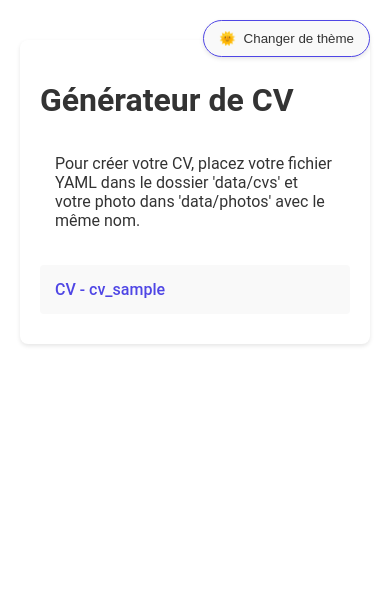
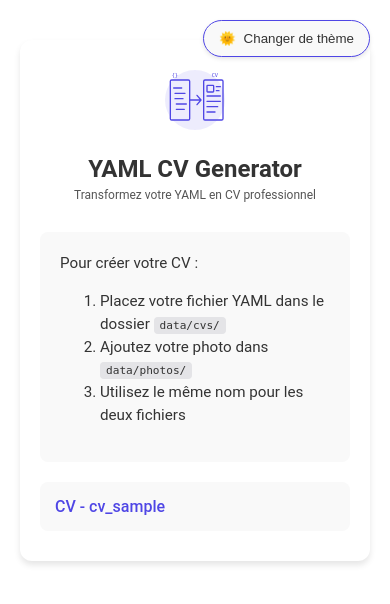
Before and after one commit to Vehementz/python-x-yaml-cv-generator, a Flask app: page / in a window 390 px wide. Shown: the top 604 px of the page. Run offline with Flask 3, Linux system fonts and the light colour scheme.

Commit message:
feat(index.html): enhance user interface with logo, animation, and responsive design
Update the page title to "YAML CV Generator" for clarity.
Add logo and animation to enhance visual appeal.
Add responsive design for improved mobile user experience.

```diff
--- a/templates/index.html
+++ b/templates/index.html
@@ -3,7 +3,7 @@
 <html lang="fr">
 <head>
     <meta charset="UTF-8">
-    <title>Générateur de CV</title>
+    <title>YAML CV Generator</title>
     <style>
         {{ theme_variables() }}
         {{ theme_button_style() }}
@@ -14,42 +14,121 @@
             padding: 20px;
             background: var(--bg-color);
         }
+
+        .logo-container {
+            display: flex;
+            align-items: center;
+            justify-content: center;
+            margin-bottom: 30px;
+            gap: 15px;
+            animation: fadeIn 0.8s ease-out;
+        }
+
+        @keyframes fadeIn {
+            from {
+                opacity: 0;
+                transform: translateY(-10px);
+            }
+            to {
+                opacity: 1;
+                transform: translateY(0);
+            }
+        }
+
+        .logo {
+            width: 80px;
+            height: 80px;
+            color: var(--accent-color);
+            transition: all 0.3s ease;
+        }
+
+        .logo:hover {
+            transform: scale(1.05);
+            filter: drop-shadow(0 0 8px var(--shadow));
+        }
+
+        .app-title {
+            font-size: 2em;
+            color: var(--text-color);
+            margin: 0;
+            font-weight: 600;
+            display: flex;
+            flex-direction: column;
+            align-items: flex-start;
+        }
+
+        .app-subtitle {
+            font-size: 0.5em;
+            color: var(--company-color);
+            font-weight: normal;
+            margin-top: 5px;
+        }
+
         .cv-list {
             max-width: 800px;
             margin: 20px auto;
-            padding: 20px;
+            padding: 30px;
             background: var(--bg-color);
-            border-radius: 8px;
-            box-shadow: 0 2px 4px var(--shadow);
+            border-radius: 12px;
+            box-shadow: 0 4px 6px var(--shadow);
         }
+
         .cv-item {
             margin: 10px 0;
             padding: 15px;
             background: var(--content-bg);
-            border-radius: 4px;
+            border-radius: 8px;
             border: 1px solid var(--border-color);
             transition: all 0.3s ease;
         }
+
         .cv-item:hover {
             background: var(--bg-color);
             transform: translateX(5px);
+            border-color: var(--accent-color);
         }
+
         .cv-item a {
             text-decoration: none;
             color: var(--accent-color);
             font-weight: 500;
             display: block;
         }
-        h1 {
-            color: var(--text-color);
-            margin-bottom: 20px;
-        }
+
         .info {
             margin: 20px 0;
-            padding: 15px;
-            background: var(--bg-secondary);
+            padding: 20px;
+            background: var(--content-bg);
+            border-radius: 8px;
+            color: var(--text-color);
+            border: 2px dashed var(--border-color);
+            font-size: 0.95em;
+            line-height: 1.5;
+        }
+
+        .info code {
+            background: var(--badge-bg);
+            color: var(--badge-text);
+            padding: 2px 6px;
             border-radius: 4px;
-            color: var(--text-color);
+            font-family: monospace;
+            font-size: 0.9em;
+        }
+
+        @media (max-width: 600px) {
+            .logo-container {
+                flex-direction: column;
+                text-align: center;
+            }
+
+            .app-title {
+                font-size: 1.5em;
+                align-items: center;
+            }
+
+            .cv-list {
+                padding: 20px;
+            }
         }
     </style>
 </head>
@@ -57,11 +136,77 @@
     {{ theme_button() }}
 
     <div class="cv-list">
-        <h1>Générateur de CV</h1>
+        <div class="logo-container">
+            <svg class="logo" xmlns="http://www.w3.org/2000/svg" viewBox="0 0 120 100">
+                <!-- Background Circle -->
+                <circle cx="60" cy="50" r="45" fill="currentColor" opacity="0.1"/>
+
+                <!-- YAML File (Left) -->
+                <g transform="translate(20,20)">
+                    <path d="M5 0h25c1.1 0 2 .9 2 2v56c0 1.1-.9 2-2 2H5c-1.1 0-2-.9-2-2V2c0-1.1.9-2 2-2z"
+                          fill="none"
+                          stroke="currentColor"
+                          stroke-width="2"/>
+
+                    <!-- YAML Content -->
+                    <line x1="8" y1="12" x2="20" y2="12" stroke="currentColor" stroke-width="2" stroke-linecap="round"/>
+                    <line x1="10" y1="20" x2="25" y2="20" stroke="currentColor" stroke-width="2" stroke-linecap="round"/>
+                    <line x1="10" y1="28" x2="22" y2="28" stroke="currentColor" stroke-width="2" stroke-linecap="round"/>
+                    <!-- YAML Indentation -->
+                    <line x1="12" y1="36" x2="27" y2="36" stroke="currentColor" stroke-width="2" stroke-linecap="round"/>
+                    <line x1="12" y1="44" x2="24" y2="44" stroke="currentColor" stroke-width="2" stroke-linecap="round"/>
+                </g>
+
+                <!-- Arrow -->
+                <g transform="translate(52,35)">
+                    <path d="M0 15 H16 M11 8 L17 15 L11 22"
+                          fill="none"
+                          stroke="currentColor"
+                          stroke-width="2"
+                          stroke-linecap="round"
+                          stroke-linejoin="round"/>
+                </g>
+
+                <!-- CV Document (Right) -->
+                <g transform="translate(70,20)">
+                    <path d="M5 0h25c1.1 0 2 .9 2 2v56c0 1.1-.9 2-2 2H5c-1.1 0-2-.9-2-2V2c0-1.1.9-2 2-2z"
+                          fill="none"
+                          stroke="currentColor"
+                          stroke-width="2"/>
+
+                    <!-- Photo placeholder -->
+                    <rect x="8" y="8" width="10" height="10" rx="1" stroke="currentColor" stroke-width="2" fill="none"/>
+
+                    <!-- CV Content -->
+                    <line x1="22" y1="10" x2="28" y2="10" stroke="currentColor" stroke-width="2" stroke-linecap="round"/>
+                    <line x1="22" y1="16" x2="26" y2="16" stroke="currentColor" stroke-width="2" stroke-linecap="round"/>
+
+                    <!-- CV Lines -->
+                    <line x1="8" y1="24" x2="28" y2="24" stroke="currentColor" stroke-width="2" stroke-linecap="round"/>
+                    <line x1="8" y1="32" x2="28" y2="32" stroke="currentColor" stroke-width="2" stroke-linecap="round"/>
+                    <line x1="8" y1="40" x2="24" y2="40" stroke="currentColor" stroke-width="2" stroke-linecap="round"/>
+                    <line x1="8" y1="48" x2="20" y2="48" stroke="currentColor" stroke-width="2" stroke-linecap="round"/>
+                </g>
+
+                <!-- Code Symbols -->
+                <text x="25" y="15" fill="currentColor" font-size="8" font-family="monospace">{}</text>
+                <text x="85" y="15" fill="currentColor" font-size="8" font-family="monospace">CV</text>
+            </svg>
+            <h1 class="app-title">
+                YAML CV Generator
+                <span class="app-subtitle">Transformez votre YAML en CV professionnel</span>
+            </h1>
+        </div>
+
         <div class="info">
-            Pour créer votre CV, placez votre fichier YAML dans le dossier 'data/cvs'
-            et votre photo dans 'data/photos' avec le même nom.
+            Pour créer votre CV :
+            <ol>
+                <li>Placez votre fichier YAML dans le dossier <code>data/cvs/</code></li>
+                <li>Ajoutez votre photo dans <code>data/photos/</code></li>
+                <li>Utilisez le même nom pour les deux fichiers</li>
+            </ol>
         </div>
+
         {% for cv_id, cv_name in cvs.items() %}
         <div class="cv-item">
             <a href="{{ url_for('show_cv', cv_id=cv_id) }}">{{ cv_name }}</a>
```
